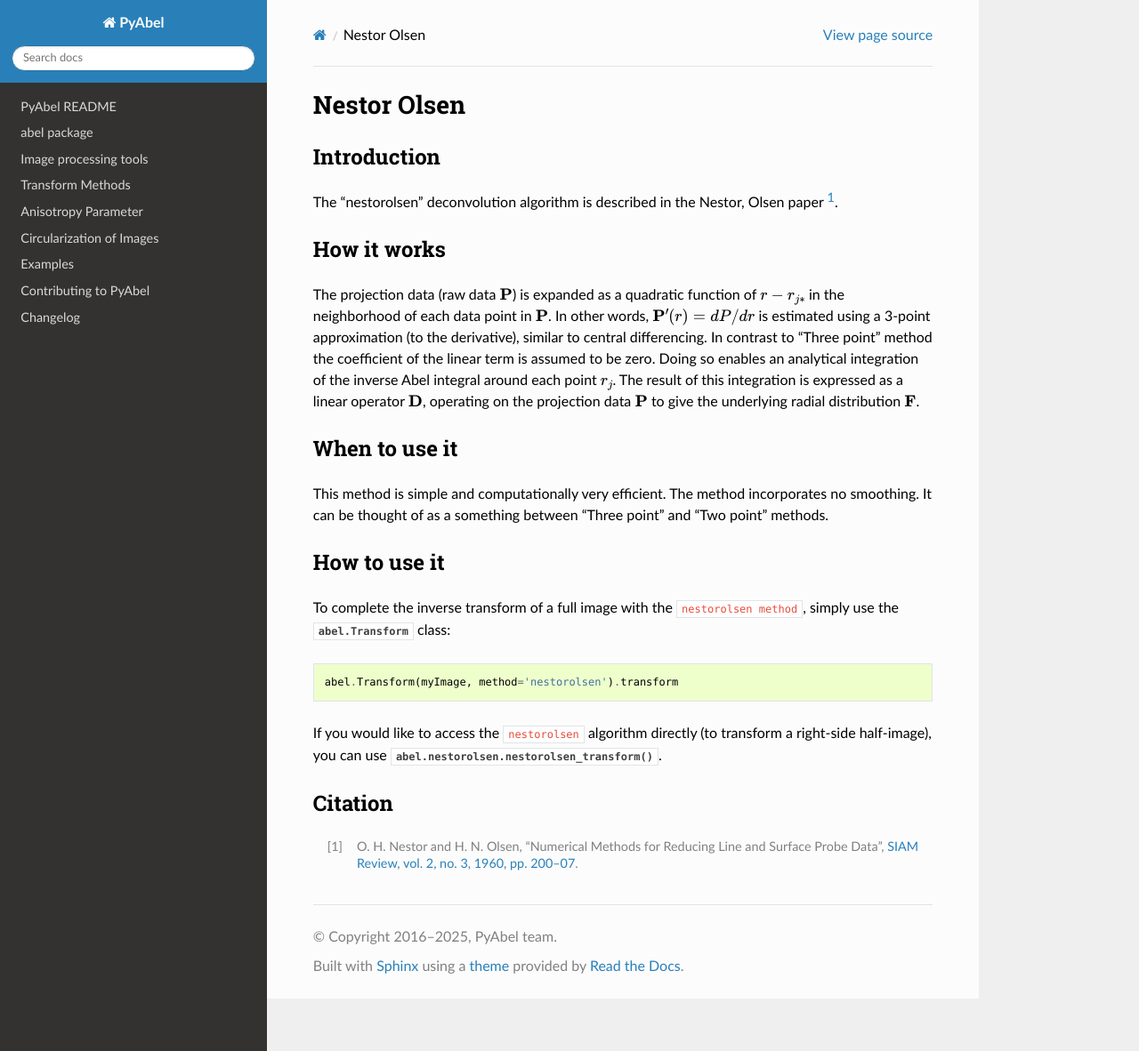
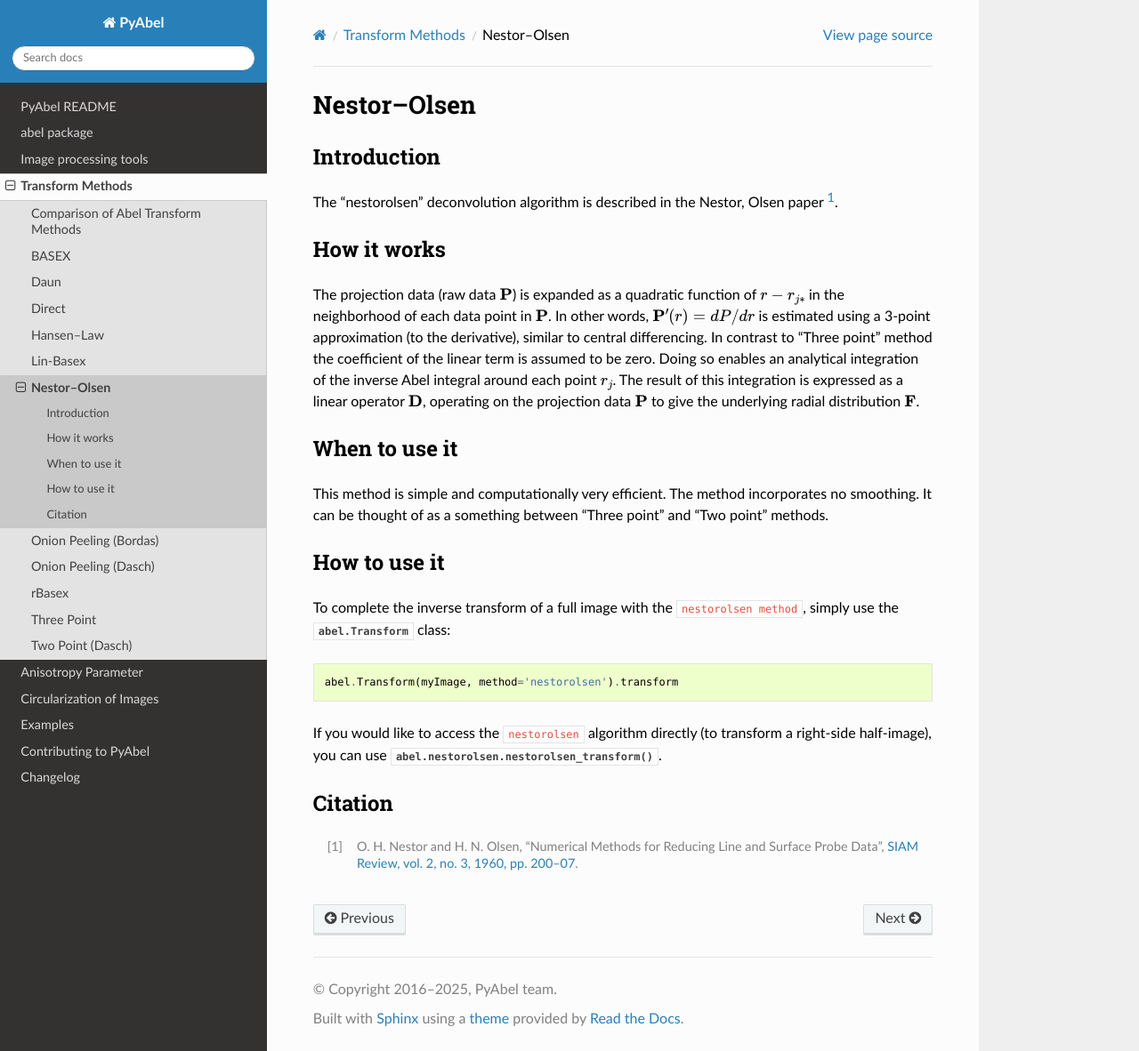
Before and after one commit to PyAbel/PyAbel, a Sphinx documentation site: the page built from doc/transform_methods/nestorolsen.rst, in a window 1280 px wide and 1182 px high. Shown: the whole window at 89% size. Built offline with Sphinx 7.4.7 and the Read the Docs theme 3.1.0, drawn with Linux system fonts in a browser that asks for light colours; the version number could not be read and is left out.

Commit message:
Add nestorolsen to transform_methods.rst

```diff
--- a/doc/transform_methods.rst
+++ b/doc/transform_methods.rst
@@ -13,6 +13,7 @@ Transform Methods
     transform_methods/direct
     transform_methods/hansenlaw
     transform_methods/linbasex
+    transform_methods/nestorolsen
     transform_methods/onion_bordas
     transform_methods/onion_peeling
     transform_methods/rbasex
--- a/doc/transform_methods/nestorolsen.rst
+++ b/doc/transform_methods/nestorolsen.rst
@@ -1,4 +1,4 @@
-Nestor Olsen
+Nestor–Olsen
 ==================
 
 
```
